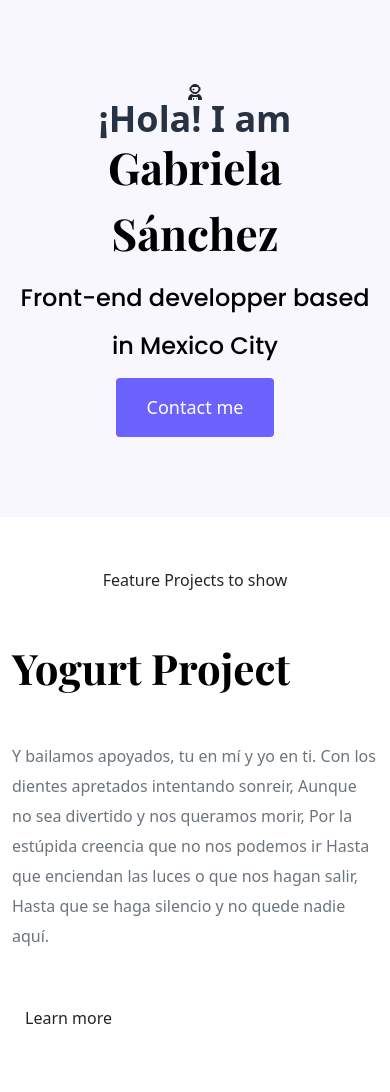
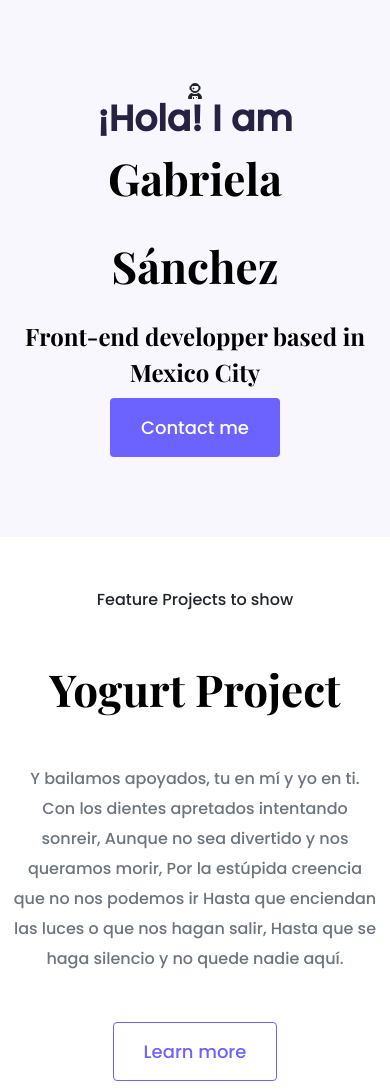
Before and after one commit to Gabs0223/figma-portfolio, a plain HTML site: page index.html in a window 390 px wide. Shown: the top 1092 px of the page. Drawn offline with nearby package versions, Linux system fonts and the light colour scheme.

Commit message:
Update portfolio.css

```diff
--- a/styles/portfolio.css
+++ b/styles/portfolio.css
@@ -4,6 +4,11 @@
   --heading-font-family: "Playfair Display", serif;
   --default-font-family: "Poppins", sans-serif;
 }
+
+body {
+  font-family: var(--default-font-family);
+}
+
 h1,
 h2,
 h3,
@@ -14,35 +19,42 @@ h6 {
   font-family: var(--heading-font-family);
   font-weight: bold;
 }
+
 h1 {
   font-size: 96px;
   line-height: 1.5;
 }
+
 h2 {
   font-size: 64px;
 }
+
 p {
   font-weight: normal;
   font-size: 16px;
   line-height: 30px;
 }
+
 .hero {
-  background-color: var(--secondary-color);
+  background: var(--secondary-color);
   text-align: center;
   padding: 160px 20px;
 }
+
 .hero p {
+  font-size: 36px;
   font-weight: bold;
-  font-size: 36px;
   margin: 0;
-  color: #273242;
+  color: #272142;
 }
+
 .hero h2 {
-  font-family: "Poppins", sans-serif;
+  font-family: var(--heading-font-family);
   font-weight: normal;
-  line-height: 2;
+  line-height: 1.5;
   font-size: 24px;
 }
+
 .btn-branding {
   background: var(--branding-color);
   border-radius: 4px;
@@ -51,29 +63,36 @@ p {
   line-height: 27px;
   padding: 15px 30px;
 }
-.btn-branding-outine {
+
+.btn-branding-outline {
   color: var(--branding-color);
+  border: 1px solid var(--branding-color);
   border-radius: 4px;
-  border: 1px solid var(--branding-color);
   font-size: 18px;
   line-height: 27px;
   padding: 15px 30px;
 }
-.project-description {
+
+.project-desciption {
   padding: 120px 60px;
 }
+
 @media (max-width: 900px) {
   h1 {
     font-size: 44px;
+    line-height: 2;
   }
+
   h2 {
-    font-size: 42px;
+    font-size: 44px;
   }
-  .project-description {
+
+  .hero {
+    padding: 80px 20px;
+  }
+
+  .project-desciption {
     padding: 0;
     text-align: center;
   }
-  .hero {
-    padding: 80px 20px;
-  }
 }
```
